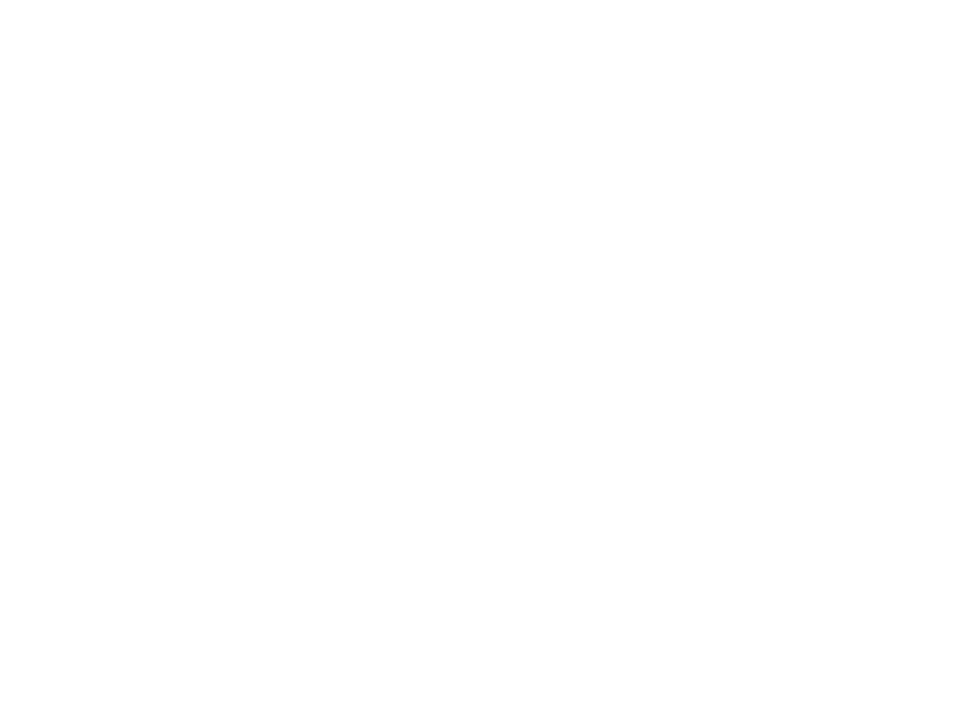
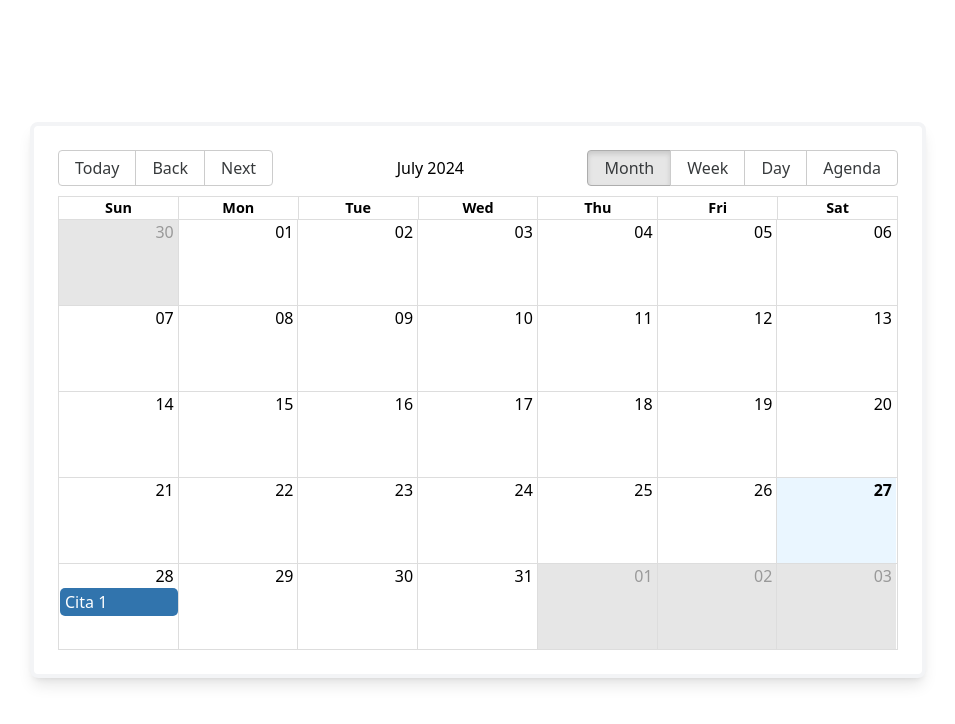
Before and after one commit to AndreaHerrera20034/Citas, a React (Vite) app: page /Calendario in a window 1280 px wide. Before the commit this address had no page. Shown: the top 724 px of the page, without its empty margins (162-1117 px from the left). Built offline with nearby package versions, Linux system fonts and the light colour scheme.

Commit message:
Calendario maquetado

```diff
--- a/package.json
+++ b/package.json
@@ -10,8 +10,11 @@
     "preview": "vite preview"
   },
   "dependencies": {
+    "dayjs": "^1.11.12",
     "react": "^18.3.1",
+    "react-big-calendar": "^1.13.1",
     "react-dom": "^18.3.1",
+    "react-modal": "^3.16.1",
     "react-router-dom": "^6.25.1"
   },
   "devDependencies": {
--- a/src/App.jsx
+++ b/src/App.jsx
@@ -3,6 +3,7 @@
 import Login from './pages/Login'
 import Registro from './pages/Registro'
 import CrearCita from './pages/CrearCita'
+import Calendario from './pages/Calendario'
 import { BrowserRouter, Route, Routes } from 'react-router-dom'
 
 function App() {
@@ -15,6 +16,7 @@
           <Route path='/Login' element={<Login />}></Route>
           <Route path='/Registro' element={<Registro />}></Route>
           <Route path='/CrearCita' element={<CrearCita />}></Route>
+          <Route path='/Calendario' element={<Calendario />}></Route>
         </Routes>
       </BrowserRouter>
     </>
--- /dev/null
+++ b/src/pages/Calendario.jsx
@@ -0,0 +1,29 @@
+import { Calendar, dayjsLocalizer } from 'react-big-calendar';
+import Modal from 'react-modal';
+import 'react-big-calendar/lib/css/react-big-calendar.css';
+import dayjs from 'dayjs';
+
+Modal.setAppElement('#root');
+
+export default function Calendario() {
+    const localizer = dayjsLocalizer(dayjs);
+
+    const events = [
+        {
+            start: dayjs('2024-07-28T04:00:00').toDate(),
+            end: dayjs('2024-07-28T05:40:00').toDate(),
+            title: "Cita 1"
+        }
+    ]
+    return (
+        <div className='flex flex-col items-center justify-center min-h-screen p-4'>
+            <div className='w-full max-w-4xl bg-white border-4 border-gray-100 rounded-lg shadow-lg p-6'>
+                <Calendar
+                    localizer={localizer}
+                    events={events}
+                    style={{ height: 500 }}
+                />
+            </div>
+        </div>
+    )
+}
```
Also changed, not shown: 1 other file (tests, documents, lock files or other folders).
